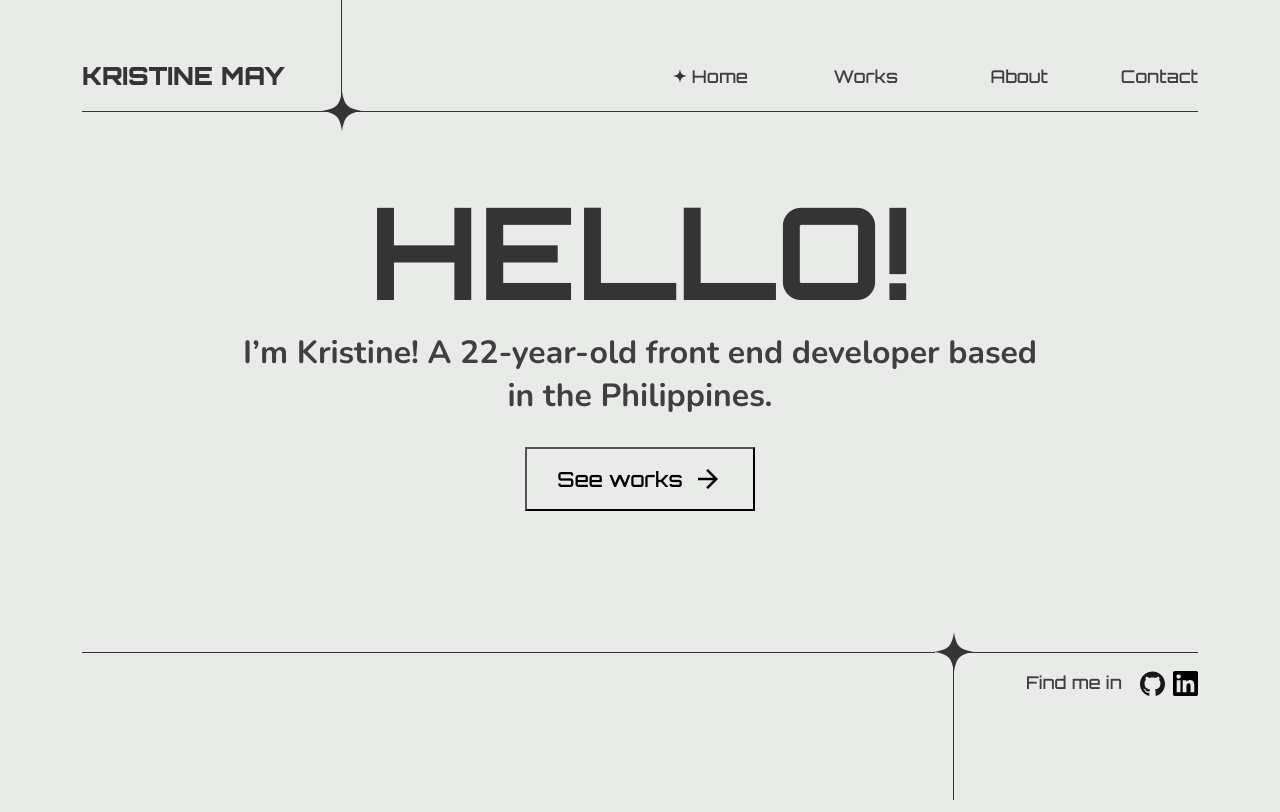
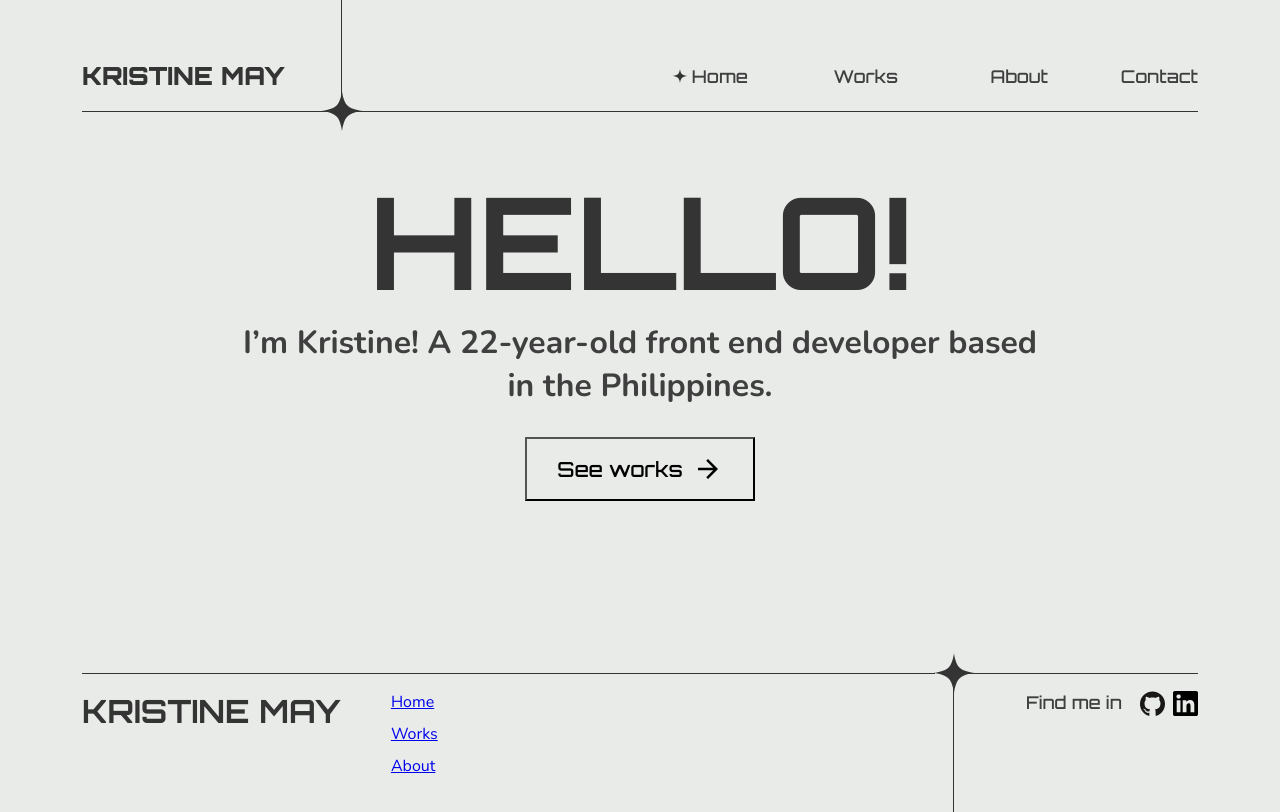
Before and after one commit to sn-tin/frontendkristine, a React (Create React App) app: page / in a window 1280 px wide. Shown: the top 812 px of the page. Built offline with nearby package versions, Linux system fonts and the light colour scheme.

Commit message:
Add menu on the footer

```diff
--- a/src/components/Footer/Footer.js
+++ b/src/components/Footer/Footer.js
@@ -1,11 +1,20 @@
+import { NavLink } from "react-router-dom";
 import github from "../../assets/github.svg"
 import linkedin from "../../assets/linkedin.svg"
-import { StyledFooter, FooterLinks, FooterLines, FooterLine1, FooterLine2, FooterLine3 } from "./Footer.style";
+import { StyledFooter, FooterMenu, FooterLinks, FooterLines, FooterLine1, FooterLine2, FooterLine3 } from "./Footer.style";
 
 const Footer = () => {
     return (
         <footer>
             <StyledFooter>
+                <FooterMenu>
+                    <h1>Kristine May</h1>
+                    <div>
+                        <NavLink>Home</NavLink>
+                        <NavLink>Works</NavLink>
+                        <NavLink>About</NavLink>
+                    </div>
+                </FooterMenu>
                 <FooterLines className="footer-lines">
                     <FooterLine1 className="footer-line-1"></FooterLine1>
                     <FooterLine2 className="footer-line-2"></FooterLine2>
--- a/src/components/Footer/Footer.style.js
+++ b/src/components/Footer/Footer.style.js
@@ -5,6 +5,7 @@ import { devices, theme } from "../../styles";
 
 const StyledFooter = styled.div`
     display: flex;
+    justify-content: space-between;
     padding: 35px 0 50px;
     margin: 0 auto;
     position: relative;
@@ -14,10 +15,23 @@ const StyledFooter = styled.div`
         margin: 0 10px 0 auto;
     }
     @media screen and (${devices.laptop}) {
-        padding: 40px 0 100px;
-        margin-top: 50px;
+        padding: 50px 0 50px;
+        margin-top: 80px;
         p {
             margin: 0 10px 0 auto;
+        }
+    }
+`
+const FooterMenu = styled.div`
+    display: none;
+    @media screen and (${devices.laptop}) {
+        display: flex;
+        align-items: flex-start;
+        gap: 50px;
+        a {
+            display: block;
+            font: 1rem ${theme.text.fontFam};
+            padding-bottom: 10px;
         }
     }
 `
@@ -44,7 +58,7 @@ const FooterLines = styled(HeaderLine)`
     left: auto;
     padding: 40px 0 0;
     @media screen and (${devices.laptop}) {
-        bottom: 8rem;
+        bottom: 9rem;
         right: 14rem;
     }
 `
@@ -53,7 +67,7 @@ const FooterLine1 = styled(HeaderLine1)`
     left: -1.25rem;
     top: 4.5rem;
     bottom: 0rem;
-    width: 80px;
+    width: 100px;
     transform: rotate(-90deg);
     @media screen and (${devices.laptop}) {
         left: -3.3rem;
@@ -72,4 +86,4 @@ const FooterLine3 = styled(HeaderLine3)`
     bottom: 1.2rem;
 `
 
-export { StyledFooter, FooterLinks, FooterLines, FooterLine1, FooterLine2, FooterLine3 }
+export { StyledFooter, FooterMenu, FooterLinks, FooterLines, FooterLine1, FooterLine2, FooterLine3 }
```
